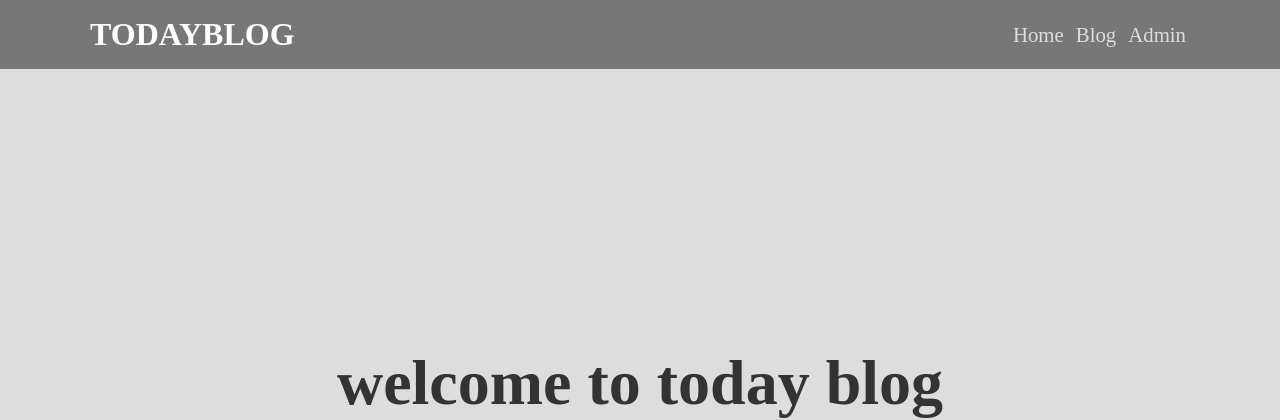
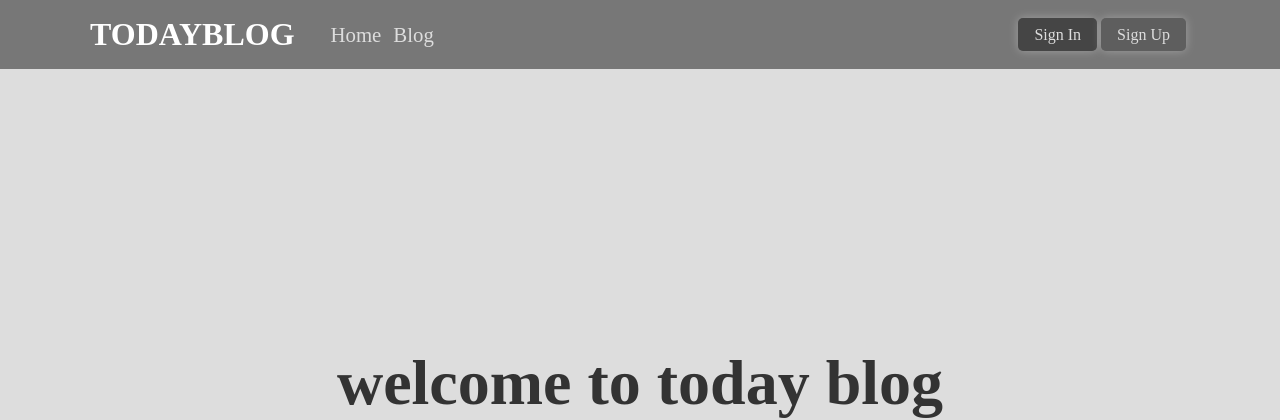
Before and after one commit to BenAwad95/BlogWithComments, a Django app: page / in a window 1280 px wide. Shown: the top 420 px of the page. Run offline with Django 3.2, Linux system fonts and the light colour scheme.

Commit message:
user btns was added

```diff
--- a/static/css/style.css
+++ b/static/css/style.css
@@ -14,15 +14,18 @@ body{
     margin: auto;
 }
 
+
+/* HEADER */
 #main-header{
     background-color: #777;
     padding: 1rem;
 }
 
 #main-header .container{
+    position: relative;
     display: flex;
     align-items: center;
-    justify-content: space-between;
+    justify-content: flex-start;
 }
 
 #logo{
@@ -36,6 +39,13 @@ body{
     color:white;
 }
 
+#main-nav ul li.user-area{
+    position: absolute;
+    right: 0;
+    top: 50%;
+    transform: translateY(-50%);
+}
+
 #main-nav ul li {
     display: inline-block;
     padding: 0 0.25rem;
@@ -47,9 +57,32 @@ body{
     font-size: 1.3rem;
     transition: color 0.3s ease-in-out;
 }
+
+#main-nav ul li a.btn-sign{
+    padding: 0.5rem 1rem;
+    font-size: 1rem;
+    border: none;
+    border-radius: 5px;
+    box-shadow: 0 0 10px rgba(255, 255, 255, 0.3);
+}
+
+#main-nav ul li a.btn-sign:hover{
+    box-shadow: 0 0 10px rgba(255, 255, 255, 0.5);
+}
+
+#main-nav ul li a.btn-sign.in{
+    background-color: hsl(0, 0%, 27%);
+}
+
+#main-nav ul li a.btn-sign.up{
+    background-color: hsl(0, 0%, 37%);
+}
+
 #main-nav ul li a:hover{
     color: white;
 }
+/* END HEADER */
+
 
 main{
     min-height: 87vh;
--- a/templates/base.html
+++ b/templates/base.html
@@ -18,7 +18,14 @@
                 <ul>
                     <li><a class='btn-nav' href="{% url 'pages:home' %}">Home</a></li>
                     <li><a class='btn-nav' href="{% url 'blogApp:post_list' %}">Blog</a></li>
-                    <li><a class='btn-nav' href="http://localhost:8000/admin/">Admin</a></li>
+                    {% if user.is_authenticated  %}
+                        <li class='user-area'>Hi {{ user }}</li>
+                    {% else %}
+                        <li class='user-area'>
+                            <a href="" class="btn-sign in">Sign In</a>
+                            <a href="" class="btn-sign up">Sign Up</a>
+                        </li>
+                    {% endif %}
                 </ul>
             </nav>
         </div>
```
Also changed, not shown: db.sqlite3.
